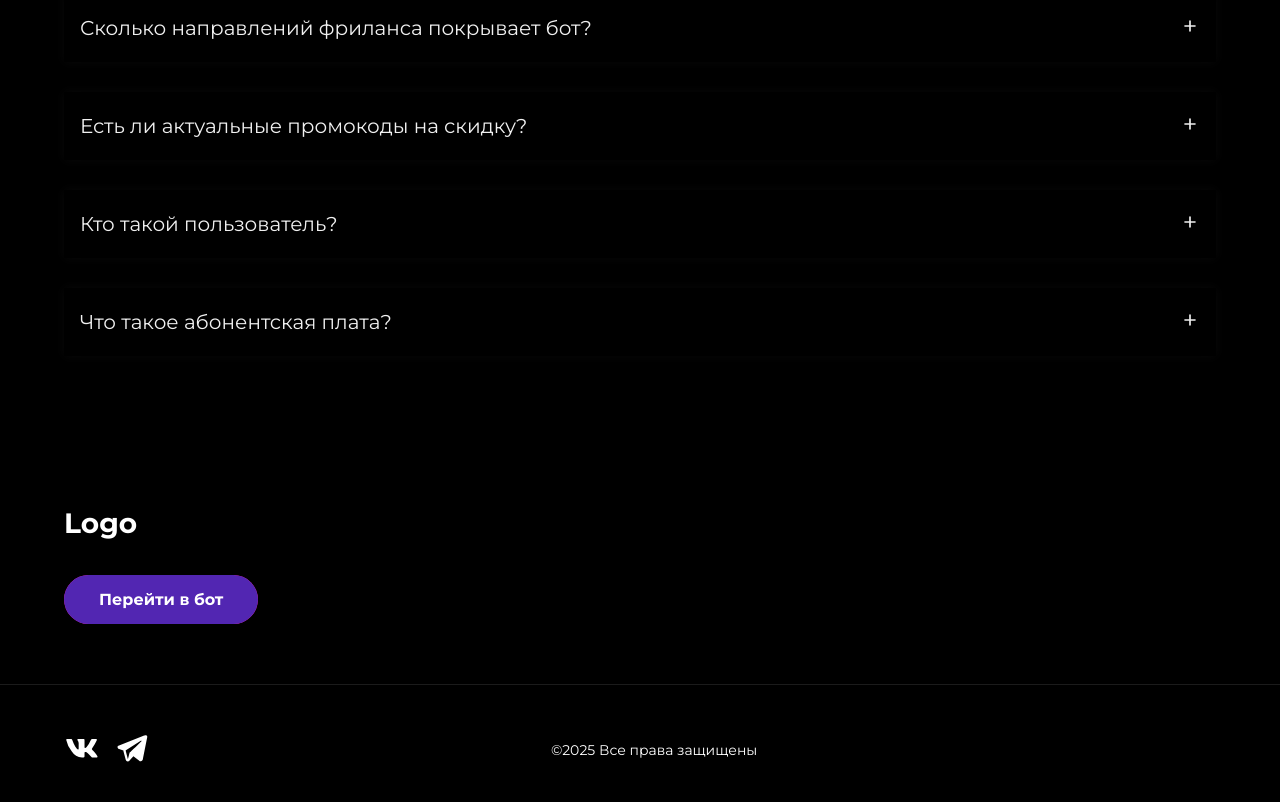
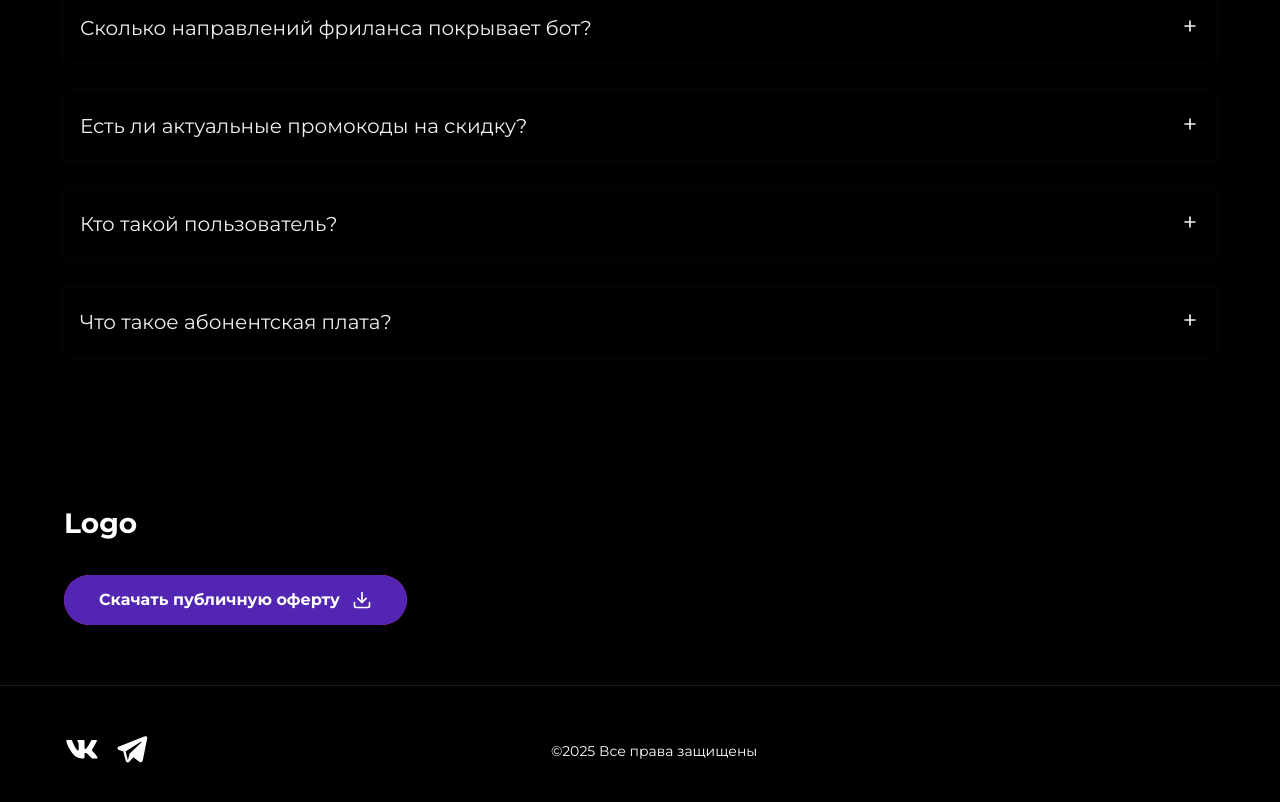
Before and after one commit to 1Niaz/BOT, a plain HTML site: page index.html in a window 1280 px wide. Shown: the part 7755-8557 px from the top of the page. Drawn offline with Linux system fonts and the light colour scheme.

Commit message:
added oferta file in footer

```diff
--- a/index.html
+++ b/index.html
@@ -853,9 +853,14 @@
                 <div class="logo">
                     Logo
                 </div>
-                <a href="#" target="_blank" class="button__container">
+                <a href="./ПУБЛИЧНАЯ ОФЕРТА.docx" download target="_blank" class="button__container">
                     <button class="button">
-                        <span>Перейти в бот</span>
+                        <span>Скачать публичную оферту</span>
+                        <svg class="download" width="20" height="20" fill="none" stroke="currentColor" stroke-linecap="round" stroke-linejoin="round" stroke-width="2" viewBox="0 0 24 24" xmlns="http://www.w3.org/2000/svg">
+                            <path d="M21 15v4a2 2 0 0 1-2 2H5a2 2 0 0 1-2-2v-4"></path>
+                            <path d="m7 10 5 5 5-5"></path>
+                            <path d="M12 15V3"></path>
+                        </svg>
                     </button>
                 </a>
             </div>
--- a/styles/style.css
+++ b/styles/style.css
@@ -1278,6 +1278,18 @@ body{
     font-size: 14px;
 }
 
+.footer .button{
+    display: flex;
+    align-items: center;
+    justify-content: space-between;
+    gap: 12px;
+}
+
+.footer .download{
+    color: #fff;
+    z-index: 1;
+}
+
 @media screen and (max-width: 1200px) {
     .top__block .container{
         align-items: center;
```
Also changed, not shown: 1 other file.
